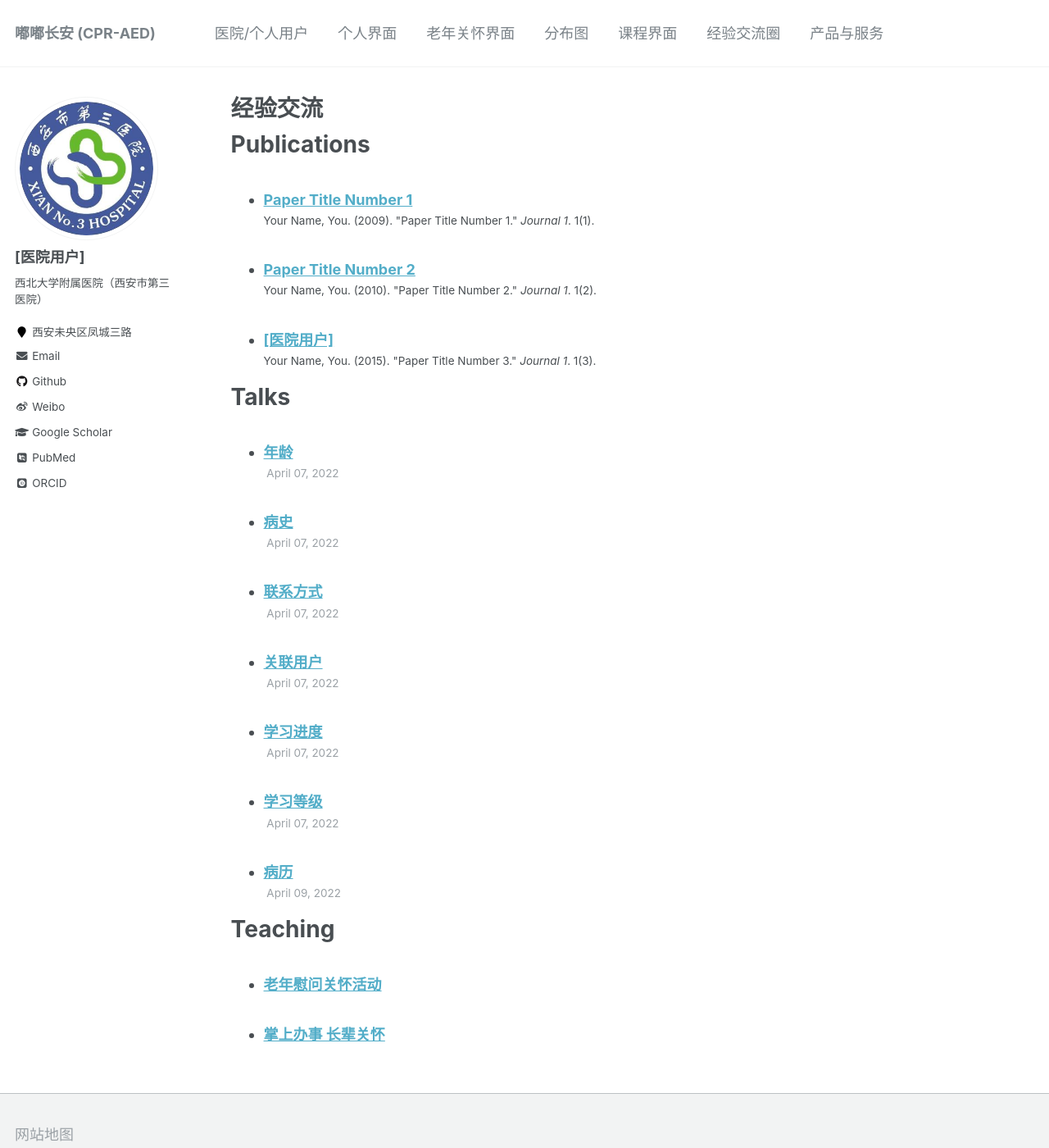
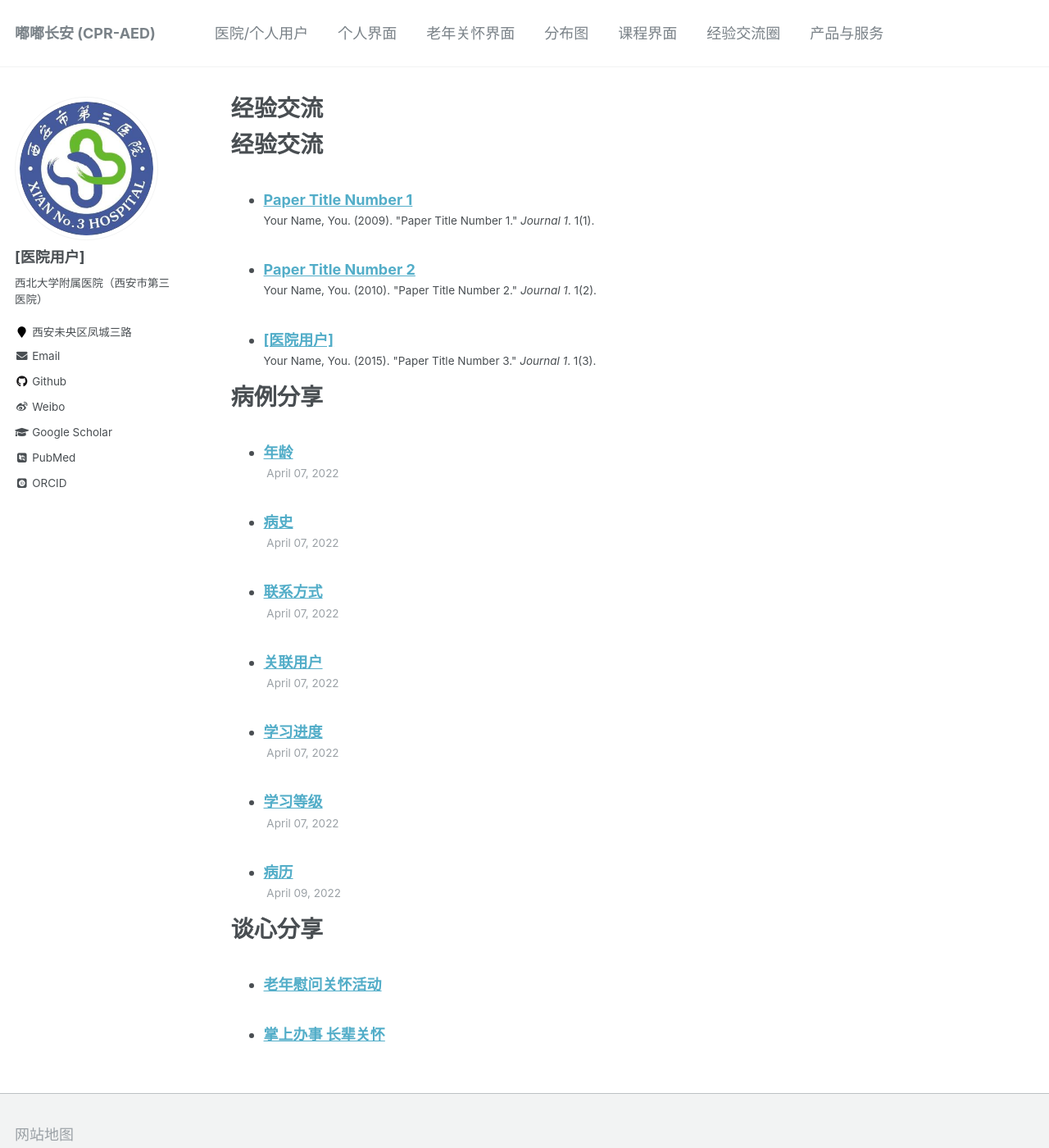
Before and after one commit to nwucpraed/nwucpraed.github.io, a Jekyll site: the page built from _pages/cv.md, in a window 1280 px wide and 1400 px high. Shown: the whole window at 82% size. Built offline with Jekyll 4.4.1, drawn with Linux system fonts in a browser that asks for light colours; some web fonts are replaced.

Commit message:
Update cv.md

```diff
--- a/_pages/cv.md
+++ b/_pages/cv.md
@@ -8,21 +8,21 @@ redirect_from:
 ---
 {% include base_path %}
 
-Publications
-============
+经验交流
+========
 
 <ul>{% for post in site.publications %}
     {% include archive-single-cv.html %}
   {% endfor %}</ul>
 
-Talks
-=====
+病例分享
+========
 
 <ul>{% for post in site.talks %}
     {% include archive-single-talk-cv.html %}
   {% endfor %}</ul>
 
-Teaching
+谈心分享
 ========
 
 <ul>{% for post in site.teaching %}
```
